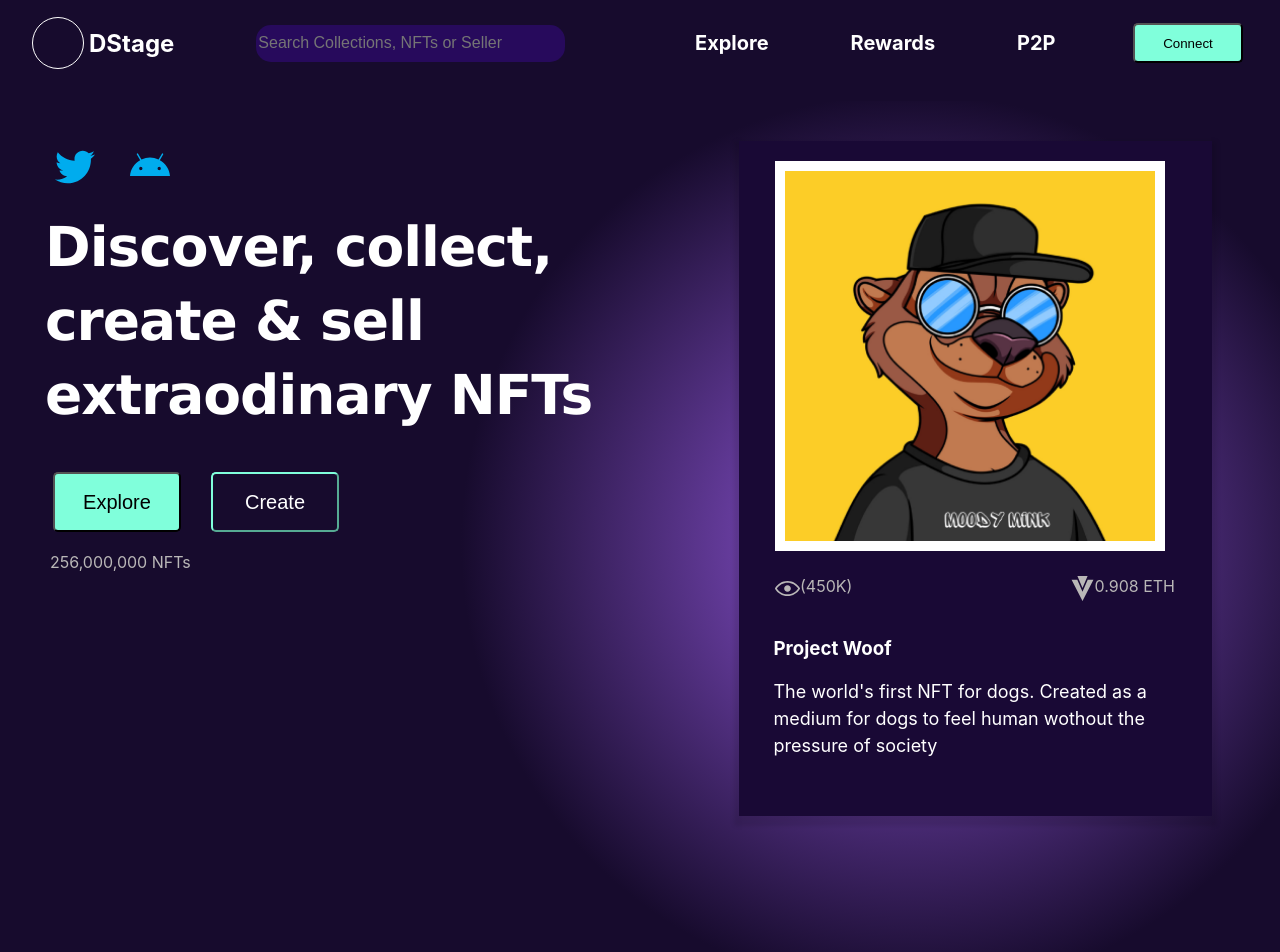
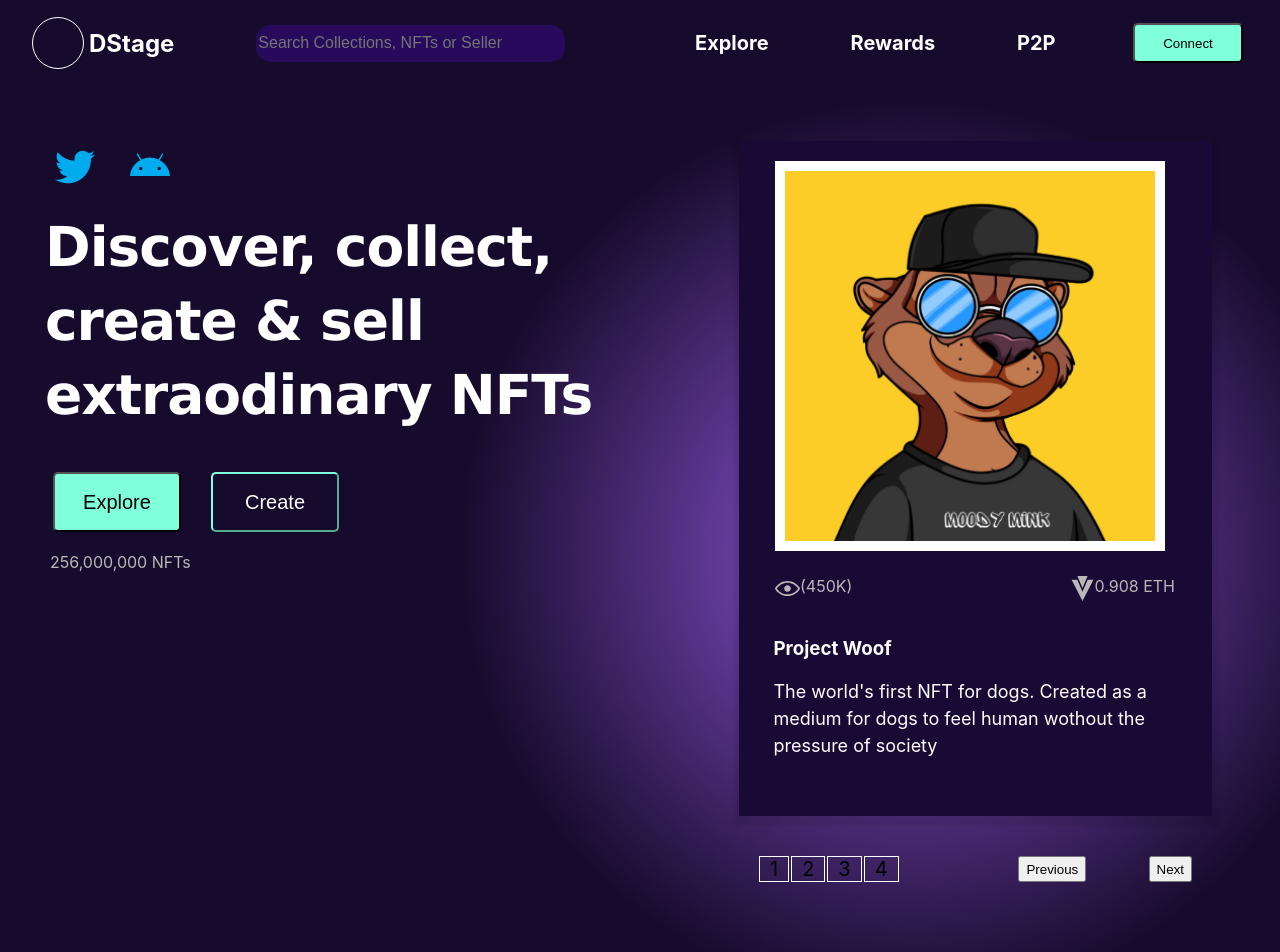
Before and after one commit to victoryohanna/McGeorgeTestProject, a React (Create React App) app: page / in a window 1280 px wide. Shown: the top 952 px of the page. Built offline with nearby package versions, Linux system fonts and the light colour scheme; a web font is replaced by a local one.

Commit message:
add pagination

```diff
--- a/src/components/Header.jsx
+++ b/src/components/Header.jsx
@@ -1,9 +1,9 @@
 import "../styles/components/header.css";
 import { FaTwitter, FaAndroid } from "react-icons/fa";
-import {RxEyeOpen} from 'react-icons/rx';
-import {SiVuetify} from 'react-icons/si';
-import {HiArrowLongRight, HiArrowLongLeft} from 'react-icons/hi2';
-import image1 from '../assets/images/Rectangle1.png';
+import { RxEyeOpen } from "react-icons/rx";
+import { SiVuetify } from "react-icons/si";
+import { HiArrowLongRight, HiArrowLongLeft } from "react-icons/hi2";
+import image1 from "../assets/images/Rectangle1.png";
 
 const Header = () => {
   return (
@@ -29,31 +29,50 @@ const Header = () => {
       <div className="right-box">
         <div className="img-section">
           <div className="img-container">
-          <img src={image1} alt="nft" />
+            <img src={image1} alt="nft" />
           </div>
           <div className="info-views">
-            <div className="rx-eye"><RxEyeOpen/><span> (450K)</span></div>
-            <div className="si-vue"><SiVuetify/> <span>0.908 ETH</span></div>
+            <div className="rx-eye">
+              <RxEyeOpen />
+              <span> (450K)</span>
+            </div>
+            <div className="si-vue">
+              <SiVuetify /> <span>0.908 ETH</span>
+            </div>
           </div>
           <div className="img-text">
             <h3>Project Woof</h3>
-            <p>The world's first NFT for dogs. Created as a medium for dogs
-              to feel human wothout the pressure of society
+            <p>
+              The world's first NFT for dogs. Created as a medium for dogs to
+              feel human wothout the pressure of society
             </p>
           </div>
         </div>
         <div className="nav-section">
-          <div className="toogle">
-            <div className="c1"></div>
-          </div>
-          <div className="right-arrow">
-            {/* <button><HiArrowLongRight/></button> */}
-          </div>
-          <div className="left-arrow">
-            {/* <button><HiArrowLongLeft/></button> */}
-          </div>
+
+            <ul className="pagination">
+
+              <li className="page1">
+                <span >1 </span>
+              </li>
+              <li className="page2">
+                <span >2 </span>
+              </li>
+              <li className="page3">
+                <span >3 </span>
+              </li>
+              <li className="page4">
+                <span >4 </span>
+              </li>
+
+            </ul>
+
+            <div className="nav-button">
+              <button type="button">Previous</button>
+              <button type="button">Next</button>
+            </div>
+
         </div>
-
       </div>
     </div>
   );
--- a/src/styles/components/header.css
+++ b/src/styles/components/header.css
@@ -137,9 +137,33 @@ font-size: 16px;
   margin: auto;
   display: flex;
   padding: 10px;
-  justify-content: end;
+  justify-content: space-between;
 }
 
-.right-arrow, .left-arrow{
-  margin: 5px 30px;
+
+
+
+.pagination{
+  list-style: none;
+  margin: 0;
+  padding: 0;
+  display: flex;
+  width: 30%;
+
+  justify-content: space-between;
+  /* border: 1px solid white; */
 }
+
+.pagination li {
+  margin: 0 1px;
+  font-size: 20px;
+  padding: 0 10px ;
+  border: 1px solid white;
+}
+
+.nav-button{
+  display: flex;
+  width: 40%;
+  justify-content: space-between;
+  /* border: 1px solid white; */
+}
```
